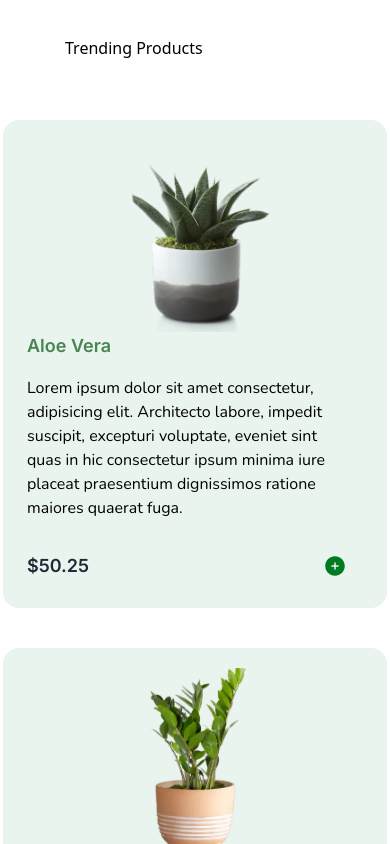
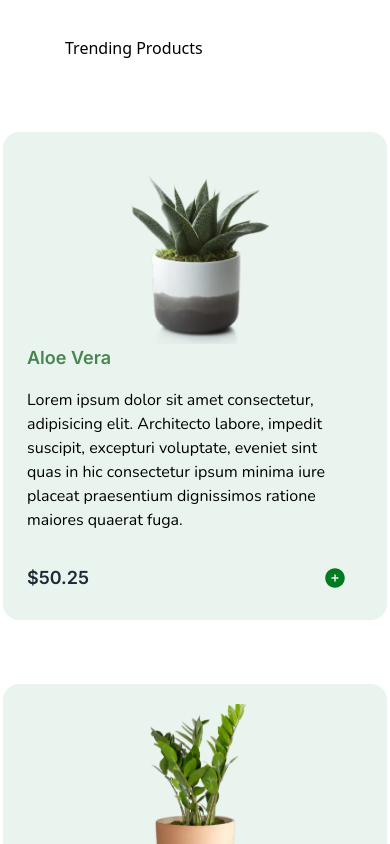
Before and after one commit to ha-manel/Plantie, a React (Create React App) app: page /shop in a window 390 px wide. Shown: the part 2240-3084 px from the top of the page. Built offline with nearby package versions, Linux system fonts and the light colour scheme.

Commit message:
Add responsiveness to trending card

```diff
--- a/src/components/trending/TrendingCard.jsx
+++ b/src/components/trending/TrendingCard.jsx
@@ -2,7 +2,7 @@ import React from 'react';
 import PropTypes from 'prop-types';
 
 const TrendingCard = ({ product }) => (
-  <div className="flex-col md:flex-row flex items-center my-5 sm:my-20 md:my-14 bg-card-100 rounded-2xl mx-5 py-5">
+  <div className="flex-col md:flex-row flex items-center my-8 sm:my-14 md:my-8 bg-card-100 rounded-2xl mx-5 py-5">
     <div className="relative w-48 h-48">
       <img
         src={product.picture}
```
